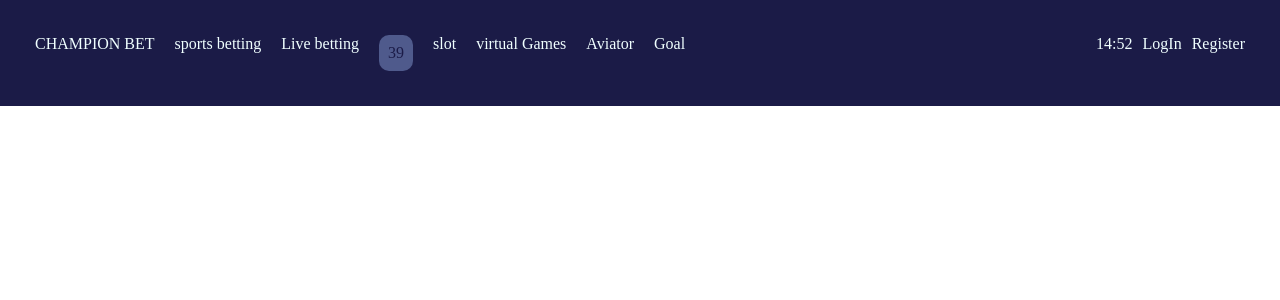
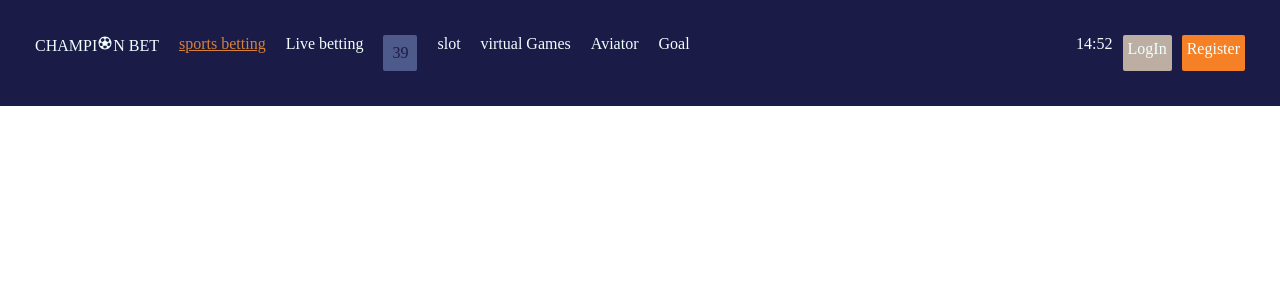
Before and after one commit to nawagirwacatherine/ONLINE-APP, a React (Vite) app in the folder online-app/: page / in a window 1280 px wide. Shown: the top 300 px of the page. Built offline with nearby package versions, Linux system fonts and the light colour scheme.

Commit message:
add icon to the nav and create a component

```diff
--- a/online-app/package.json
+++ b/online-app/package.json
@@ -11,7 +11,8 @@
   },
   "dependencies": {
     "react": "^18.3.1",
-    "react-dom": "^18.3.1"
+    "react-dom": "^18.3.1",
+    "react-icons": "^5.4.0"
   },
   "devDependencies": {
     "@eslint/js": "^9.17.0",
--- a/online-app/src/App.css
+++ b/online-app/src/App.css
@@ -21,7 +21,7 @@
   color: rgb(27, 27, 71) ;
   background-color: rgb(79, 90, 140);
   padding: 9px;
-  border-radius: 10px;
+  border-radius: 2px;
 }
 
 .nav-items1 {
@@ -30,9 +30,27 @@
   margin:10px;
 }
 
+.sports-betting{
+text-decoration: underline;
+ color: rgb(214, 129, 59);
+}
+
 .nav-items2 {
   display: flex;
   gap: 10px;
   margin:10px;
 
+
 }
+
+.login {
+  border-radius: 2px;
+  padding: 5px;
+  background-color: rgb(189, 174, 163);
+}
+
+.register {
+  border-radius: 2px;
+  padding: 5px;
+  background-color: rgb(246, 128, 38);
+}
--- a/online-app/src/pages/Nav.jsx
+++ b/online-app/src/pages/Nav.jsx
@@ -1,12 +1,13 @@
 // import NavItems from "../components/NavItems"
+import { IoMdFootball } from "react-icons/io";
 
 function Nav () {
     return(
     <>
       <div className="nav">
       <div className="nav-items1">
-      <div>CHAMPION BET</div>
-      <div>sports betting</div>
+      <div>CHAMPI<IoMdFootball />N BET</div>
+      <div className="sports-betting">sports betting</div>
       <div>Live betting</div>
       <span className="span1">39</span>
       <div>slot</div>
```
Also changed, not shown: 1 other file (tests, documents, lock files or other folders).
